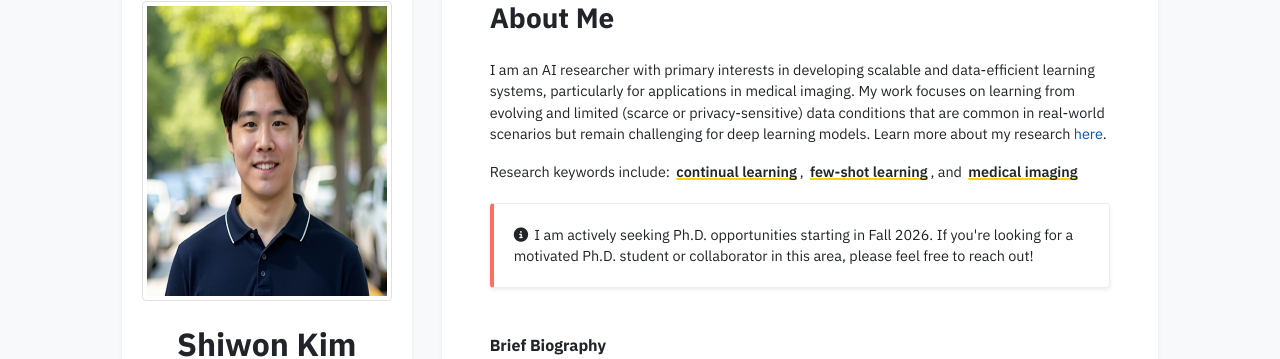
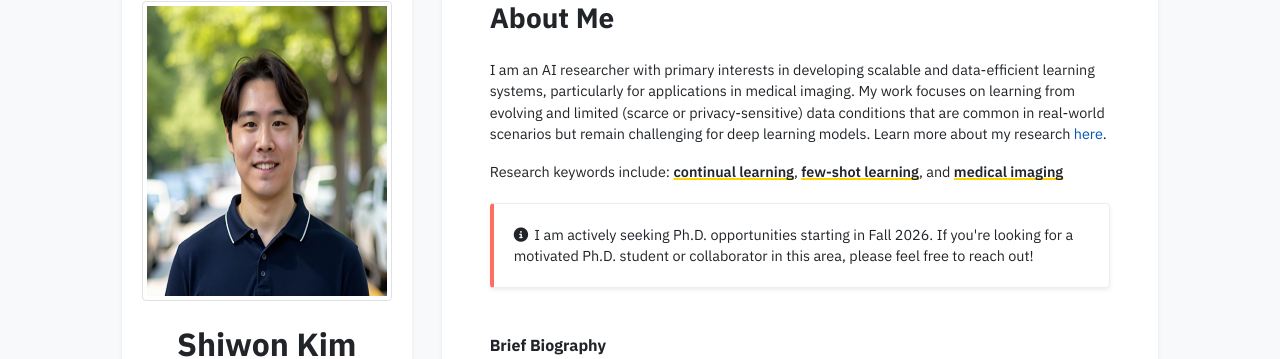
Before and after one commit to shiwonkim/shiwonkim.github.io, a Jekyll site: the page built from index.html, in a window 1280 px wide. Shown: the part 143-502 px from the top of the page. Built offline with Jekyll 4.4.1, drawn with Linux system fonts in a browser that asks for light colours; nearby versions of some CDN libraries; some web fonts are replaced; a style sheet for code colours, icons or effects is not loaded.

Commit message:
edit profile

```diff
--- a/assets/css/global.css
+++ b/assets/css/global.css
@@ -21,7 +21,7 @@ h1, h2, h3, h4, h5, h6,
 .text-hl {
     /* background-color: #fffcab; */
     font-weight: 600;
-    padding: 0.1em 0.2em;
+    /* padding: 0.1em 0.2em; */
     /* border-radius: 4px; */
 
     background-color: transparent;
```
